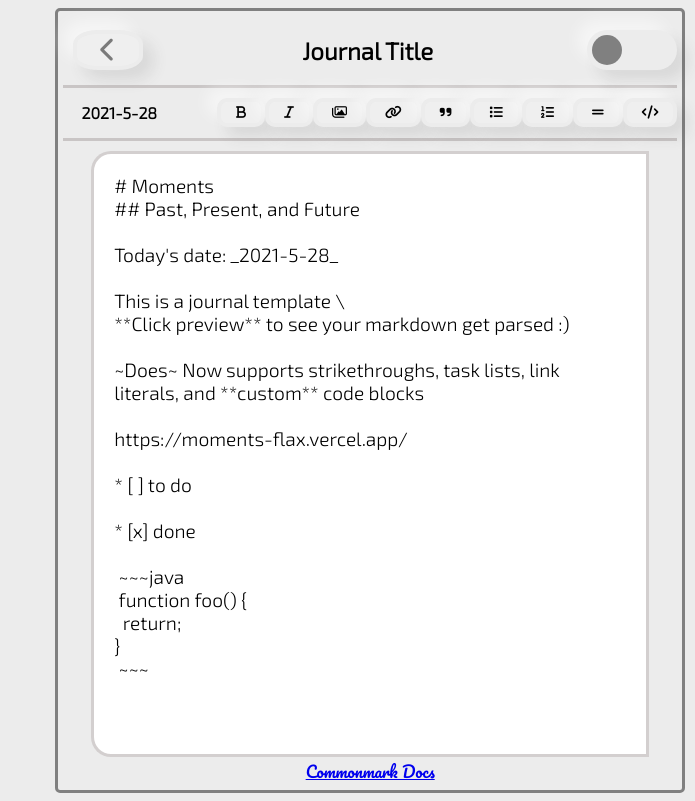
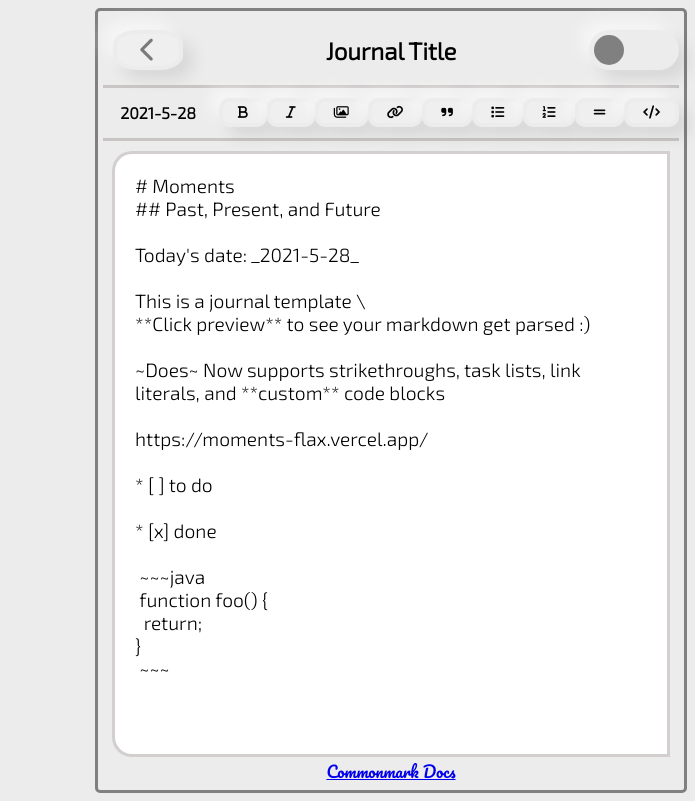
Before and after one commit to calvintanwj/Moments, a React (Create React App) app in the folder moments/: page / in a window 1280 px wide. Shown: the whole page, without its empty margins (585-1280 px from the left). Built offline with nearby package versions, Linux system fonts and the light colour scheme.

Commit message:
Touch up Journal

```diff
--- a/moments/src/Journal/Journal.css
+++ b/moments/src/Journal/Journal.css
@@ -1,6 +1,6 @@
 /* General styling of the main-interface */
 #main-interface {
-  grid-column: 2;
+  grid-column: 3;
   grid-row: 1 / 3;
   display: flex;
   flex-direction: column;
@@ -9,7 +9,7 @@
   border-radius: 5px;
   font-family: "Exo 2", sans-serif;
   position: relative;
-  width: 48vw;
+  width: 45vw;
 }
 
 /* Styling for top header of journal */
@@ -92,13 +92,13 @@
   height: 30px;
   border-radius: 90px;
   background: grey;
-  transition: 0.3s;
+  transition: 0.5s;
 }
 
 /* The mode switch to change background color */
 #mode-switch:checked + label {
   background: #244fdfa1;
-  transition: 0.9s;
+  transition: 2s;
 }
 
 /* The movement of the circle after checked */
```
